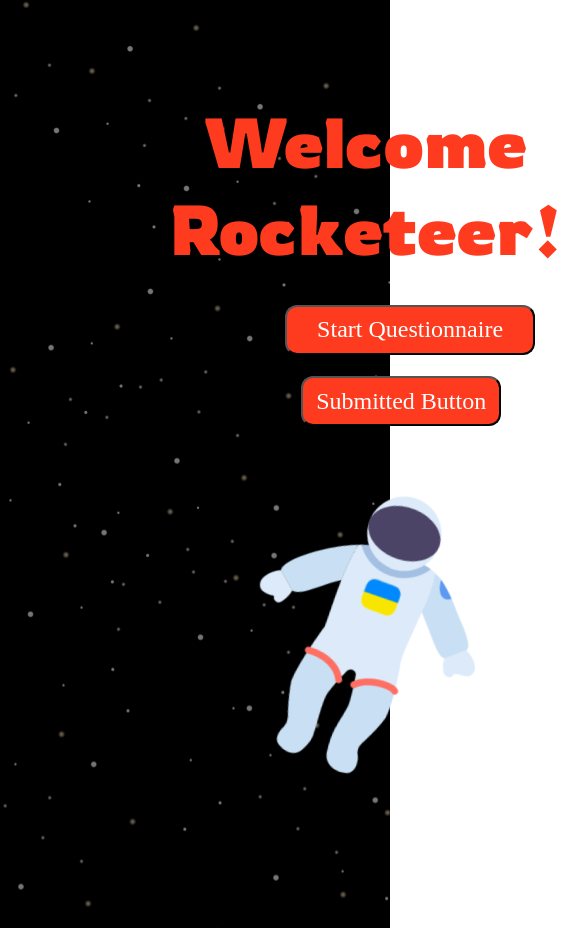
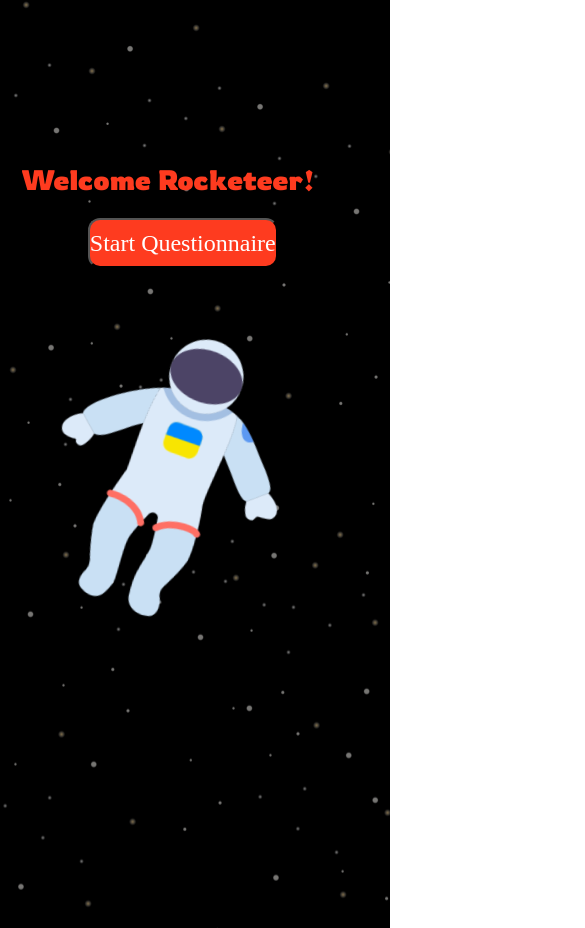
Before and after one commit to GogaImerlishvili/Redberry_App_React, a React (Create React App) app: page / in a window 390 px wide. Shown: the top 928 px of the page, 585 px wide, since content can reach past the window. Built offline with nearby package versions, Linux system fonts and the light colour scheme; no server answers.

Commit message:
added submitted && start buttons && styles

```diff
--- a/src/components/MainPage.js
+++ b/src/components/MainPage.js
@@ -40,13 +40,17 @@ const MainPage = () => {
     <div className={classes["main_container"]}>
       <div className={classes.title}>
         <h1>welcome rocketeer!</h1>
-        <div className={classes["start-button"]}>
-          <button type="button" onClick={nextPage}>
-            Start Questionnaire
-          </button>
-        </div>
-        <div className={classes["submitted-button"]}>
-          <button onClick={submitted}>Submitted Button</button>
+        <div className={classes.content}>
+          <div className={classes["start-button"]}>
+            <button type="button" onClick={nextPage}>
+              Start Questionnaire
+            </button>
+            <div className={classes["submitted-button"]}>
+              <button type="button" onClick={submitted}>
+                Submitted Button
+              </button>
+            </div>
+          </div>
         </div>
         <div className={classes.img}>
           <img src={RocketMan} alt="rocket man" />
--- a/src/components/MainPage.module.css
+++ b/src/components/MainPage.module.css
@@ -38,10 +38,10 @@
        display: flex;
        justify-content: center;
        margin-top: 6%;
-      margin-left: 35%;
+      /* margin-left: 35%; */
        color: white;
        background-color: #FE3B1F;
-       width: 250px;
+       /* width: 250px; */
        height: 50px;
        border-radius: 12px;
        align-items: center;
@@ -58,8 +58,8 @@
        text-align: center;
        display: flex;
        justify-content: center;
-       margin-top: 4%;
-      margin-left: 38%;
+       margin-top: -6.5%;
+      margin-left: 78%;
        color: white;
        background-color: #FE3B1F;
        width: 200px;
@@ -72,3 +72,28 @@
        margin-top: -10%;
        transform: rotate(10deg);
      }
+
+     @media (max-width: 480px){
+      .main_container{
+        display:grid;
+        justify-content: center;
+        align-items: center;
+        grid-template-columns: auto auto 1fr auto;
+      }
+      .title{
+        font-size: 14px;
+        margin-top: -15%;
+        margin-left: -5%;
+        width: 100%;
+        display: flex;
+
+      }
+
+      .start-button{
+        margin-left: 35%;
+      }
+
+      .submitted-button button{
+      display: none;
+      }
+     }
```
